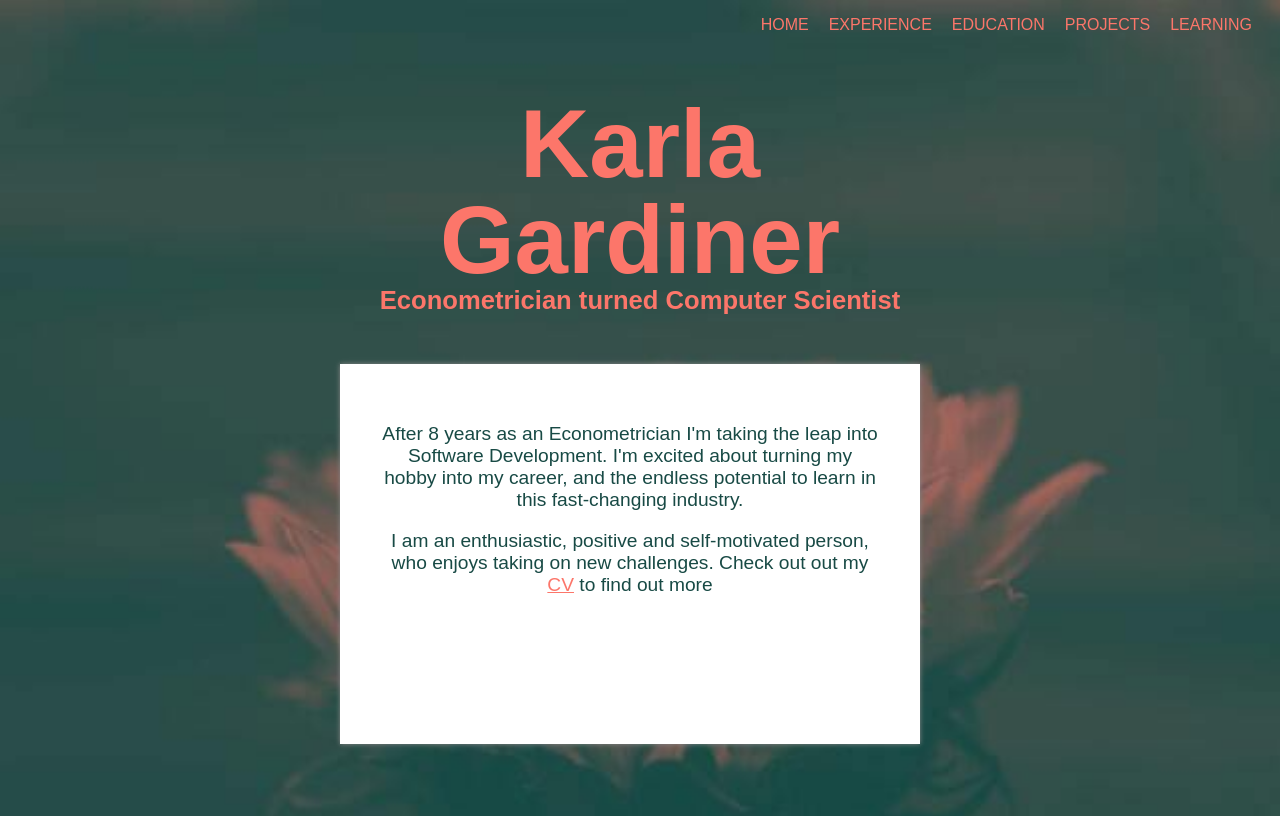
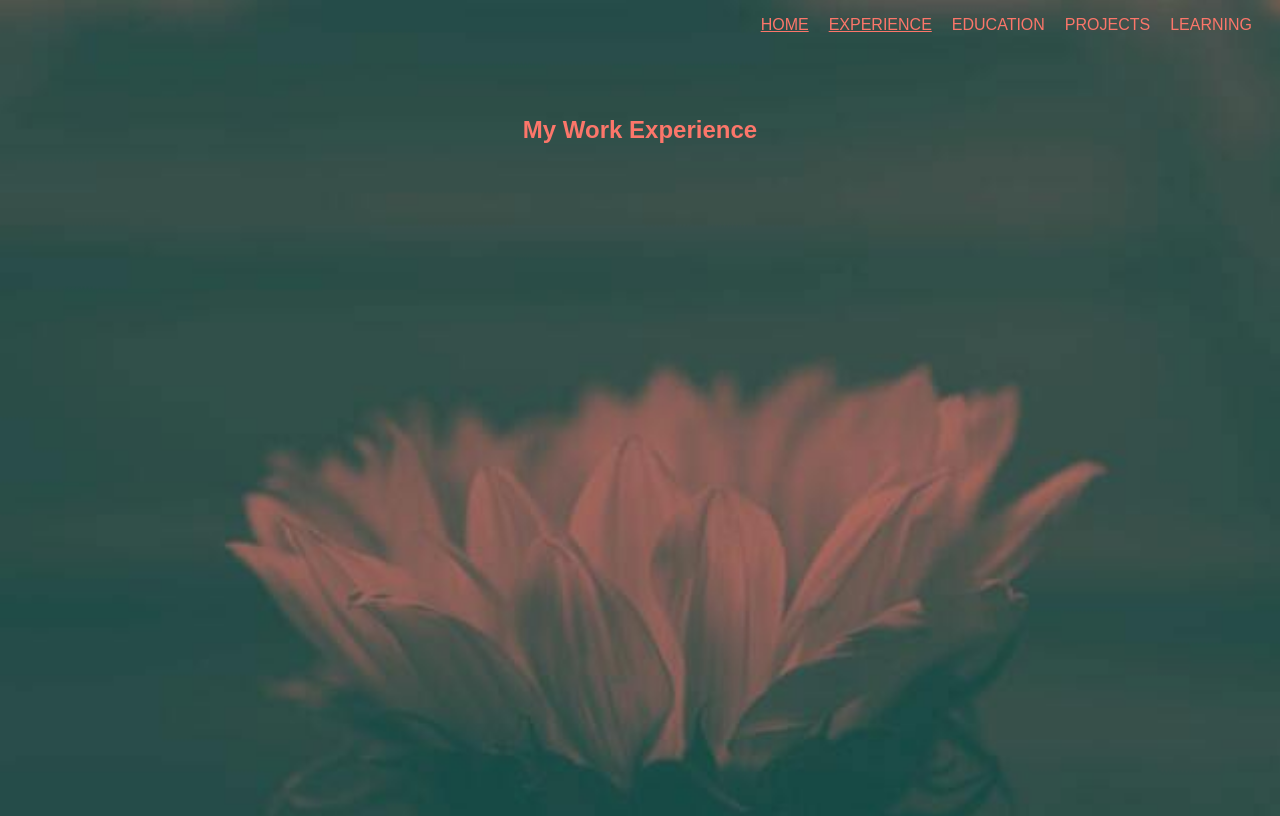
Before and after one commit to KG700/portfolio, a React (Create React App) app: page /work-experience in a window 1280 px wide. Built offline with nearby package versions, Linux system fonts and the light colour scheme.

Commit message:
Set up routing for Home and Experience

```diff
--- a/src/components/Navigation/Navigation.js
+++ b/src/components/Navigation/Navigation.js
@@ -1,13 +1,17 @@
 import React from 'react';
 
 import classes from './Navigation.module.css';
+import { Link } from 'react-router-dom';
+
+import Home from '../../containers/pages/Home/Home';
+import WorkExperience from '../../containers/pages/WorkExperience/WorkExperience';
 
 const Navigation = () => {
   return (
     <nav className={classes.Navigation}>
       <ul>
-        <li>HOME</li>
-        <li>EXPERIENCE</li>
+        <li><Link to='/'>HOME</Link></li>
+        <li><Link to='/work-experience'>EXPERIENCE</Link></li>
         <li>EDUCATION</li>
         <li>PROJECTS</li>
         <li>LEARNING</li>
--- a/src/containers/App.js
+++ b/src/containers/App.js
@@ -1,15 +1,18 @@
 import React from 'react';
+import { Route } from 'react-router-dom';
 
 import classes from './App.module.css';
 
 import Navigation from '../components/Navigation/Navigation';
 import Home from './pages/Home/Home';
+import WorkExperience from './pages/WorkExperience/WorkExperience';
 
 function App() {
   return (
     <>
       <Navigation />
-      <Home />
+      <Route path='/' exact component={Home} />
+      <Route path='/work-experience' component={WorkExperience} />
     </>
   );
 }
--- a/src/containers/pages/WorkExperience/WorkExperience.js
+++ b/src/containers/pages/WorkExperience/WorkExperience.js
@@ -0,0 +1,9 @@
+import React from 'react';
+
+const WorkExperience = () => {
+  return (
+    <h2>My Work Experience</h2>
+  )
+}
+
+export default WorkExperience;
```
